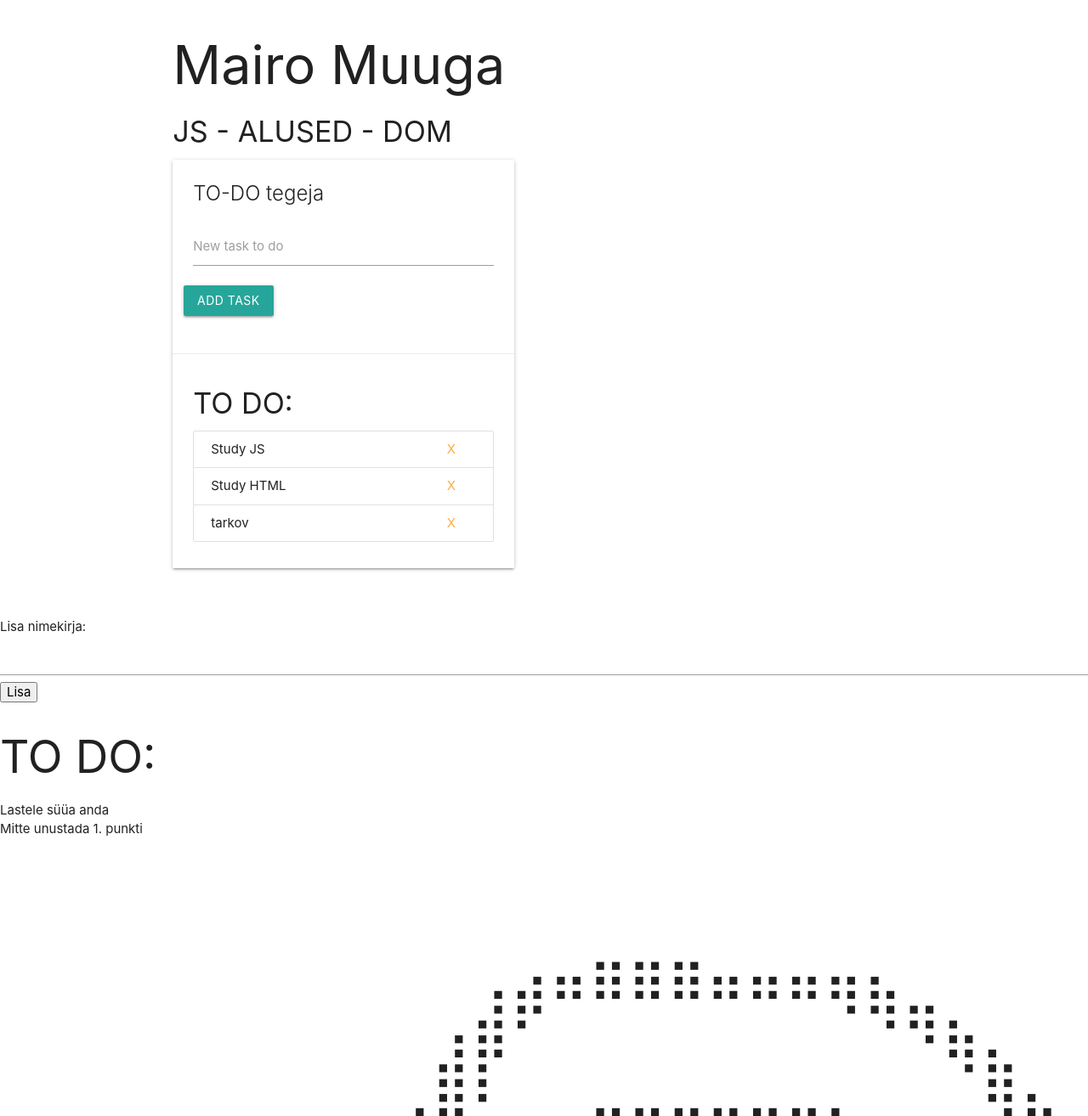
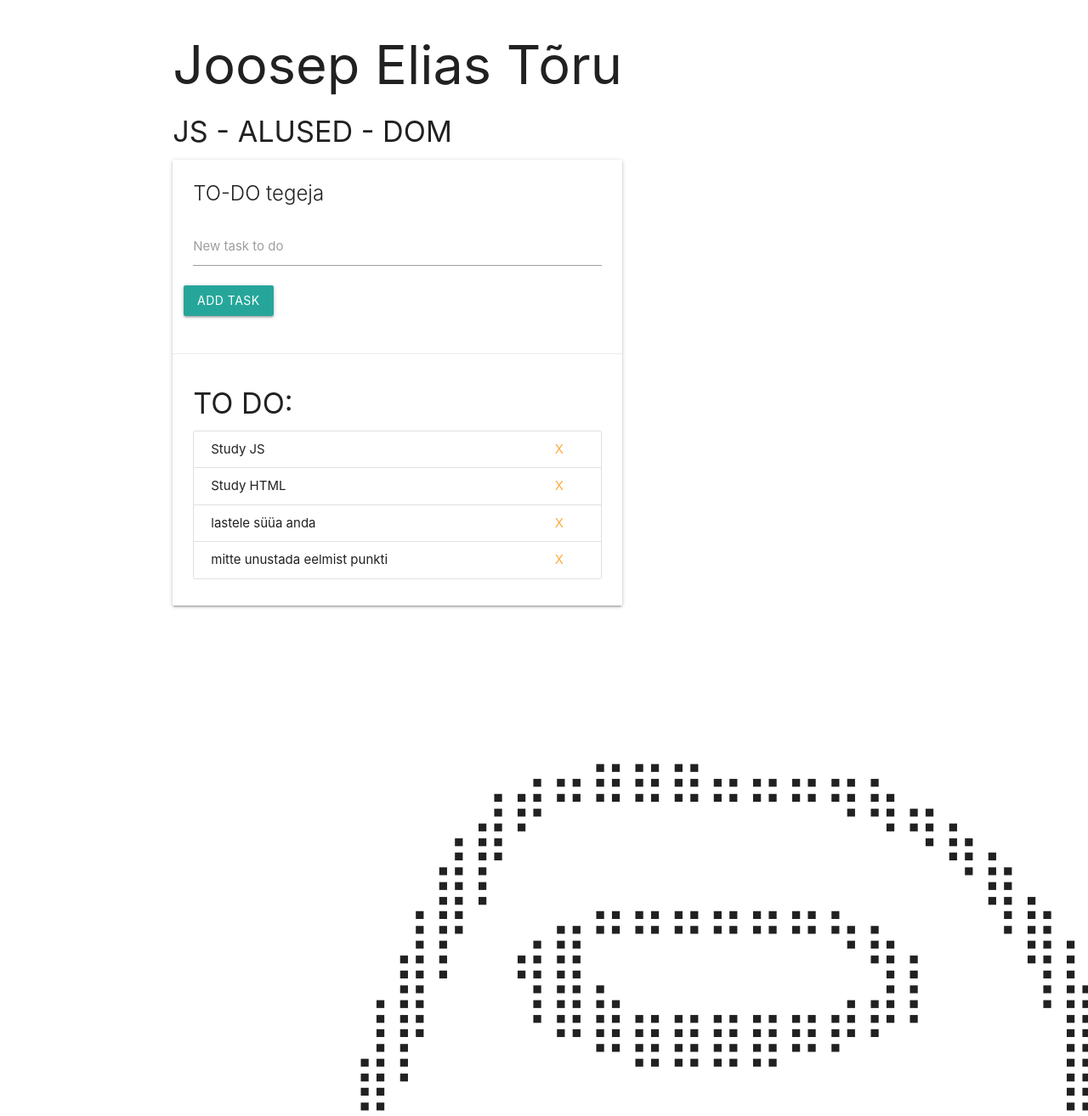
Before and after one commit to joosep-proggers/js_alused, a plain HTML site: page index.html in a window 1280 px wide. Shown: the top 1314 px of the page at 85% size. Drawn offline with nearby package versions, Linux system fonts and the light colour scheme.

Commit message:
add stuf v2

```diff
--- a/app.js
+++ b/app.js
@@ -20,7 +20,7 @@ form.addEventListener("submit", addTask);
 
 function addTask(e){
 //body...
-
+// lol, see pole mairo kod stg
 //
 li.appendChild(document.createTextNode(taskInput.value));
 const link=document.createElement("a");
--- a/index.html
+++ b/index.html
@@ -11,7 +11,7 @@
         <div class="container">
             <div class="row">
                 <div class="col">
-                    <h1>Mairo Muuga</h1>
+                    <h1>Joosep Elias Tõru</h1>
                     <h4>JS - ALUSED - DOM</h4>
                         <div class="card">
                         <div class="card-content">
@@ -36,7 +36,10 @@
                     <li class="collection-item">Study HTML
                         <a href="#" class="secondary-content">X</a>
                     </li>
-                    <li class="collection-item">tarkov
+                    <li class="collection-item">lastele süüa anda
+                        <a href="#" class="secondary-content">X</a>
+                    </li>
+                    <li class="collection-item"> mitte unustada eelmist punkti
                         <a href="#" class="secondary-content">X</a>
                     </li>
                 </ul>
@@ -49,15 +52,7 @@
         <script src="app.js"></script>
 
 		<br>
-		<form id="frm1">
-  		Lisa nimekirja: <input type="text" id="VäljaVäärtus">
-  		<input type="button" onclick="sus()" value="Lisa">
-		</form>
-		<h2>TO DO:</h2>
-		<ul>
-			<li>Lastele süüa anda</li>
-            <li>Mitte unustada 1. punkti</li>
-		</ul>
+
 		<br><br><h1>⠀⠀⠀⠀⠀⠀⠀⠀⠀⠀⠀⠀⠀⢀⣀⣤⣤⣤⣀⣀⣀⣀⡀⠀⠀⠀⠀⠀⠀⠀
 ⠀⠀⠀⠀⠀⠀⠀⠀⠀⠀⠀⢀⣼⠟⠉⠉⠉⠉⠉⠉⠉⠙⠻⢶⣄⠀⠀⠀⠀⠀
 ⠀⠀⠀⠀⠀⠀⠀⠀⠀⠀⠀⣾⡏⠀⠀⠀⠀⠀⠀⠀⠀⠀⠀⠀⠙⣷⡀⠀⠀⠀
```
